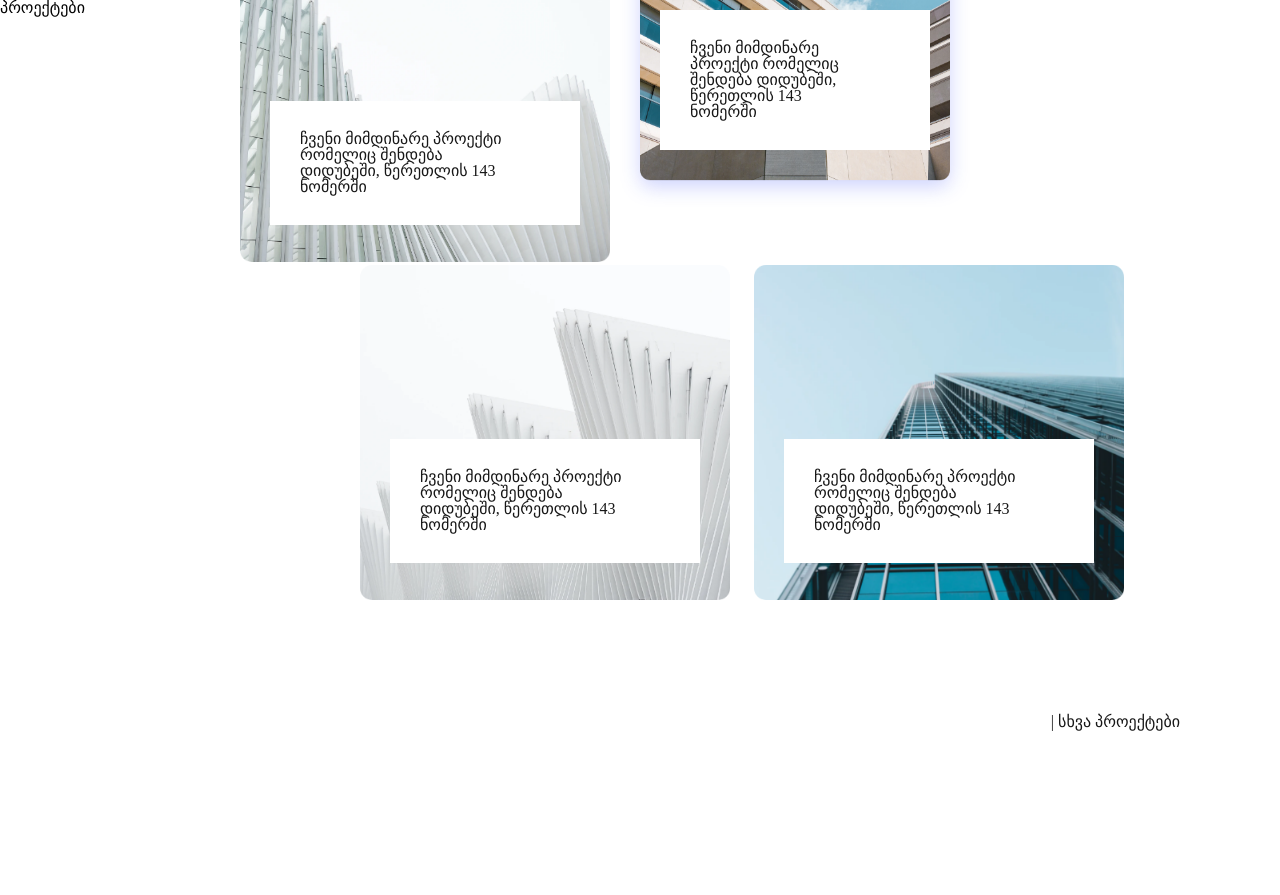
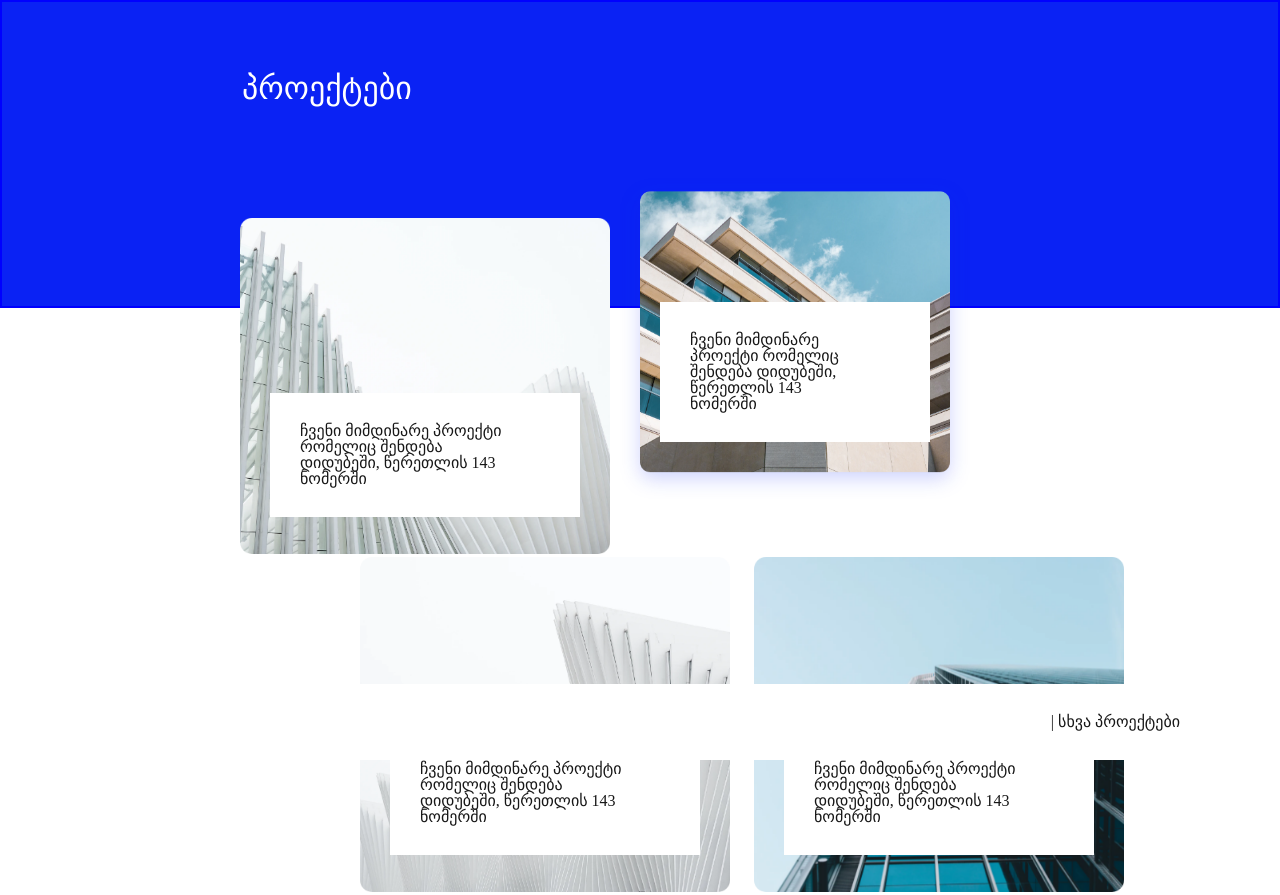
Before and after one commit to Grapava00/use-position, a plain HTML site: page index.html in a window 1280 px wide. Before the commit the page ends 800 px from the top, so only its background shows below. Drawn offline with Linux system fonts and the light colour scheme.

Commit message:
update header style

```diff
--- a/css/style.css
+++ b/css/style.css
@@ -1,9 +1,9 @@
-.title{
+header{
 	background-color: #0A22F4;
 	min-height: 308px;
 	border: 2px solid blue;
 }
-.title h2{
+header h2{
 	color: #FFFFFF;
 	font-size: 32px;
 	margin-top: 70px;
```
